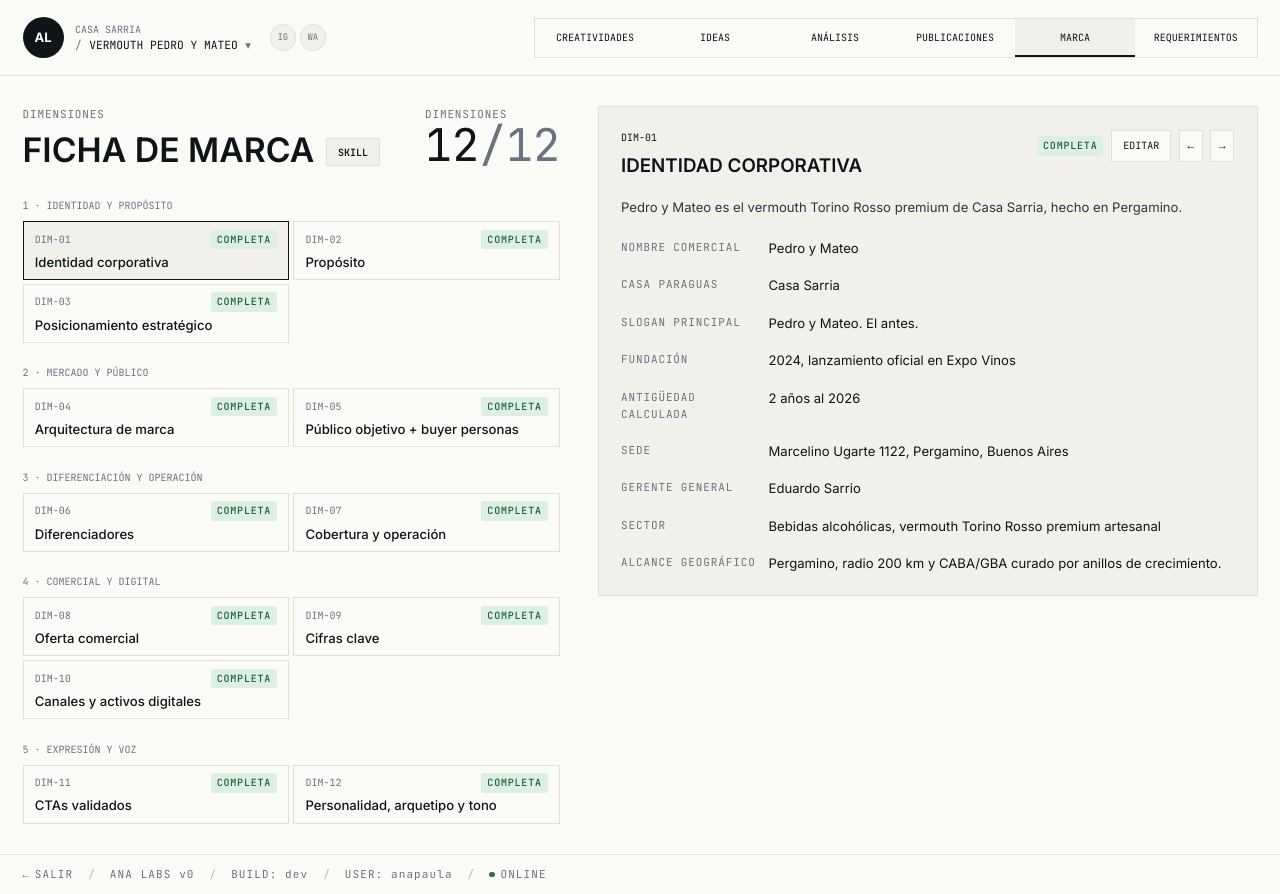
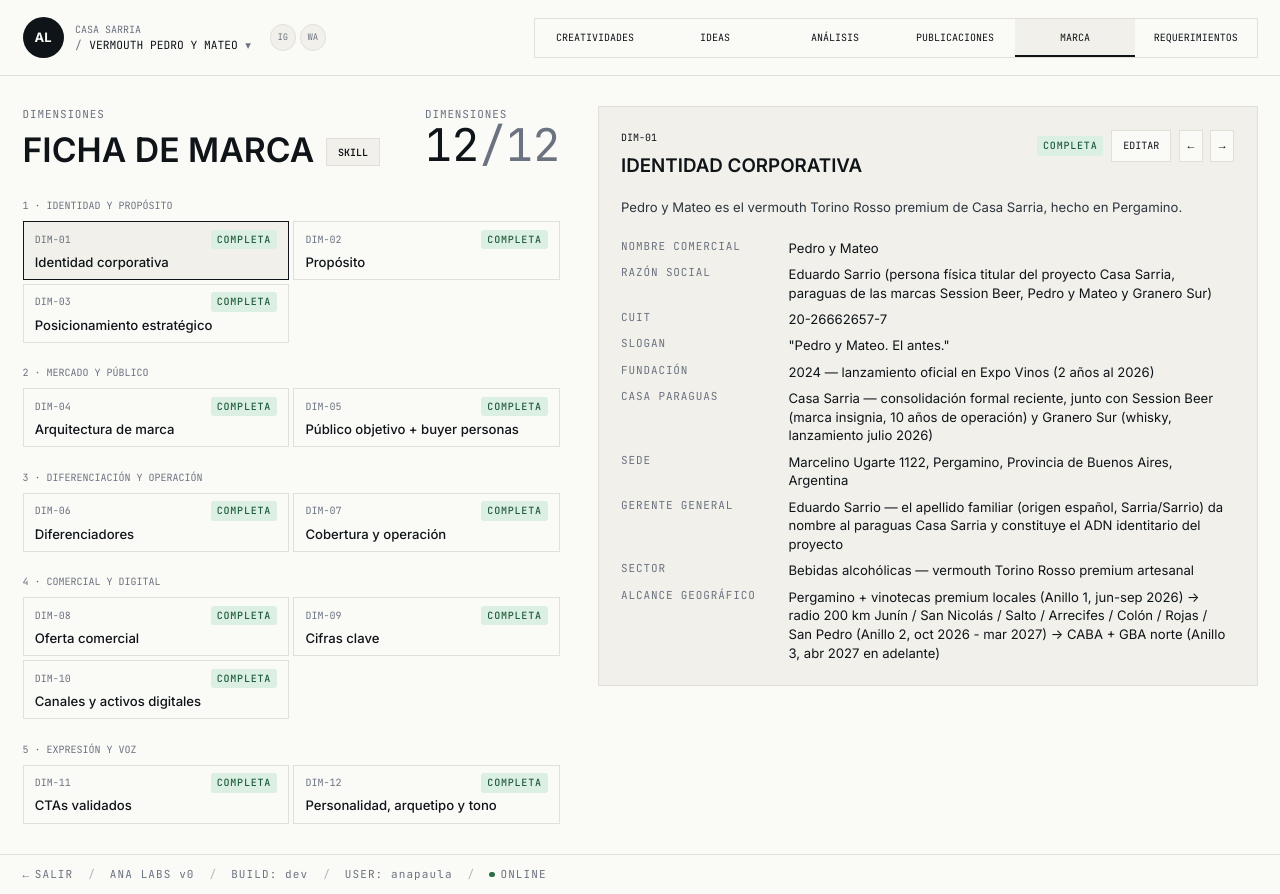
Before and after one commit to paumedium/ana-labs, a Next.js app: page /marcas/VPM/marca in a window 1280 px wide. Built offline with nearby package versions, Linux system fonts and the light colour scheme.

Commit message:
feat: render canonical brand ficha

```diff
--- a/app/marcas/[code]/marca/page.tsx
+++ b/app/marcas/[code]/marca/page.tsx
@@ -1,6 +1,7 @@
 import { notFound } from "next/navigation";
 import Link from "next/link";
 import { getBrand, getBrandDimensions, type BrandDimension } from "@/lib/mock-data";
+import { getBrandFichaSections } from "@/lib/brand-ficha";
 import { SiteHeader } from "@/components/site-header";
 
 const categories = ["Identidad y propósito", "Mercado y público", "Diferenciación y operación", "Comercial y digital", "Expresión y voz"];
@@ -20,10 +21,12 @@
   if (!brand) notFound();
 
   const dims = getBrandDimensions(code);
+  const fichaSections = await getBrandFichaSections(brand.slug);
   const dimParam = Array.isArray(query.dim) ? query.dim[0] : query.dim;
   const skillParam = Array.isArray(query.skill) ? query.skill[0] : query.skill;
   const selectedIndex = Math.max(0, dims.findIndex((dim) => dim.n === dimParam));
   const selected = dims[selectedIndex] ?? dims[0];
+  const selectedFichaSection = fichaSections.find((section) => section.n === selected?.n);
   const completed = dims.filter((dim) => dim.status === "completa").length;
   const showSkill = skillParam === "1";
 
@@ -74,7 +77,16 @@
           </div>
         </section>
 
-        {selected && <DimensionDetail brandCode={brand.code} dim={selected} dims={dims} selectedIndex={selectedIndex} showSkill={showSkill} />}
+        {selected && (
+          <DimensionDetail
+            brandCode={brand.code}
+            dim={selected}
+            dims={dims}
+            selectedIndex={selectedIndex}
+            showSkill={showSkill}
+            fichaBody={selectedFichaSection?.body}
+          />
+        )}
       </main>
       {showSkill && <SkillDrawer brandCode={brand.code} selectedDim={selected.n} />}
     </>
@@ -114,12 +126,14 @@
   dims,
   selectedIndex,
   showSkill,
+  fichaBody,
 }: {
   brandCode: string;
   dim: BrandDimension;
   dims: BrandDimension[];
   selectedIndex: number;
   showSkill: boolean;
+  fichaBody?: string;
 }) {
   const previous = dims[selectedIndex - 1] ?? dims[dims.length - 1];
   const next = dims[selectedIndex + 1] ?? dims[0];
@@ -146,6 +160,9 @@
 
       <p className="mb-6 text-sm text-ink-soft">{dim.summary}</p>
 
+      {fichaBody ? (
+        <FichaBody body={fichaBody} />
+      ) : (
         <div className="space-y-5">
           {dim.fields.map((field) => (
             <div key={field.label} className="grid gap-2 md:grid-cols-[140px_1fr]">
@@ -166,6 +183,7 @@
             </div>
           ))}
         </div>
+      )}
 
       {dim.pending && dim.pending.length > 0 && (
         <div className="mt-6 border border-[var(--amber)] bg-[#fffaf0] p-4">
@@ -178,6 +196,61 @@
         </div>
       )}
     </aside>
+  );
+}
+
+function FichaBody({ body }: { body: string }) {
+  const lines = body.split(/\r?\n/);
+
+  return (
+    <div className="space-y-2 text-sm">
+      {lines.map((line, index) => {
+        const key = `${index}-${line.slice(0, 16)}`;
+        const trimmed = line.trim();
+        if (!trimmed) return <div key={key} className="h-3" />;
+
+        if (trimmed.startsWith("[Persona")) {
+          return (
+            <h3 key={key} className="pt-3 text-base font-semibold">
+              {trimmed}
+            </h3>
+          );
+        }
+
+        if (trimmed.startsWith("- ")) {
+          return (
+            <div key={key} className="flex gap-3 pl-3">
+              <span className="text-muted">•</span>
+              <span>{trimmed.slice(2)}</span>
+            </div>
+          );
+        }
+
+        const fieldMatch = trimmed.match(/^([^:]{2,58}):\s*(.*)$/);
+        if (fieldMatch) {
+          return (
+            <div key={key} className="grid gap-2 md:grid-cols-[160px_1fr]">
+              <div className="eyebrow">{fieldMatch[1]}</div>
+              <div className="whitespace-pre-line">{fieldMatch[2]}</div>
+            </div>
+          );
+        }
+
+        if (/^[A-ZÁÉÍÓÚÑ][A-Za-zÁÉÍÓÚÑáéíóúñ0-9\s/()+-]+:$/.test(trimmed)) {
+          return (
+            <h3 key={key} className="pt-3 text-base font-semibold">
+              {trimmed}
+            </h3>
+          );
+        }
+
+        return (
+          <p key={key} className="whitespace-pre-line">
+            {trimmed}
+          </p>
+        );
+      })}
+    </div>
   );
 }
 
--- /dev/null
+++ b/lib/brand-ficha.ts
@@ -0,0 +1,40 @@
+import { readFile } from "node:fs/promises";
+import path from "node:path";
+
+export type BrandFichaSection = {
+  n: string;
+  title: string;
+  body: string;
+};
+
+export async function getBrandFichaSections(slug: string): Promise<BrandFichaSection[]> {
+  try {
+    const filePath = path.join(process.cwd(), "brands", slug, "ficha-marca.txt");
+    const raw = await readFile(filePath, "utf8");
+    return parseBrandFicha(raw);
+  } catch {
+    return [];
+  }
+}
+
+export function parseBrandFicha(raw: string): BrandFichaSection[] {
+  const parts = raw.split(/═{10,}/g);
+  const sections: BrandFichaSection[] = [];
+
+  for (let index = 1; index < parts.length; index += 2) {
+    const heading = parts[index]?.trim();
+    const body = parts[index + 1]?.trim();
+    if (!heading || !body) continue;
+
+    const match = heading.match(/^(\d{1,2})\.\s+(.+)$/m);
+    if (!match) continue;
+
+    sections.push({
+      n: match[1].padStart(2, "0"),
+      title: match[2].trim(),
+      body,
+    });
+  }
+
+  return sections;
+}
```
Lines whose indentation alone changed are shown as unchanged.
